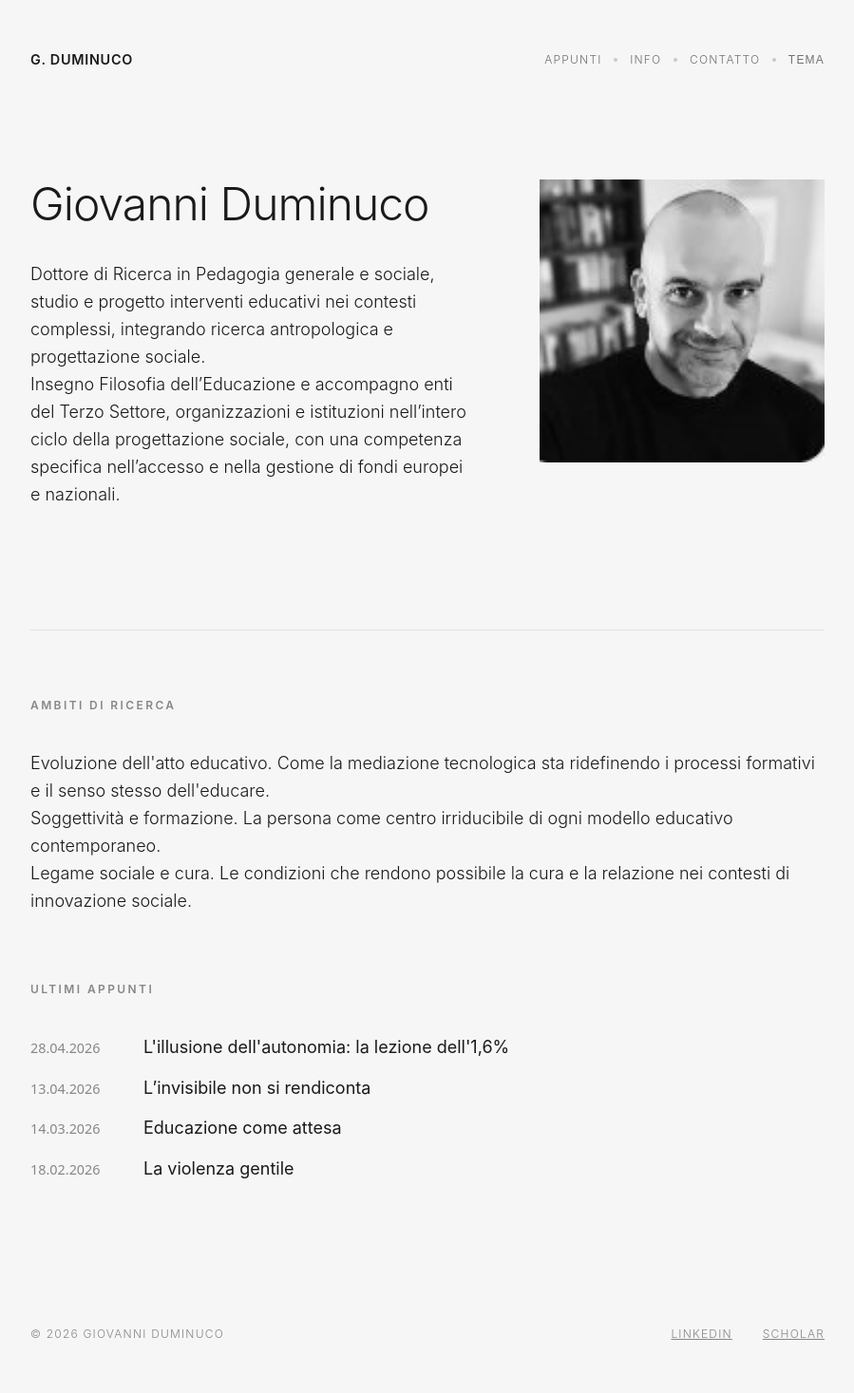
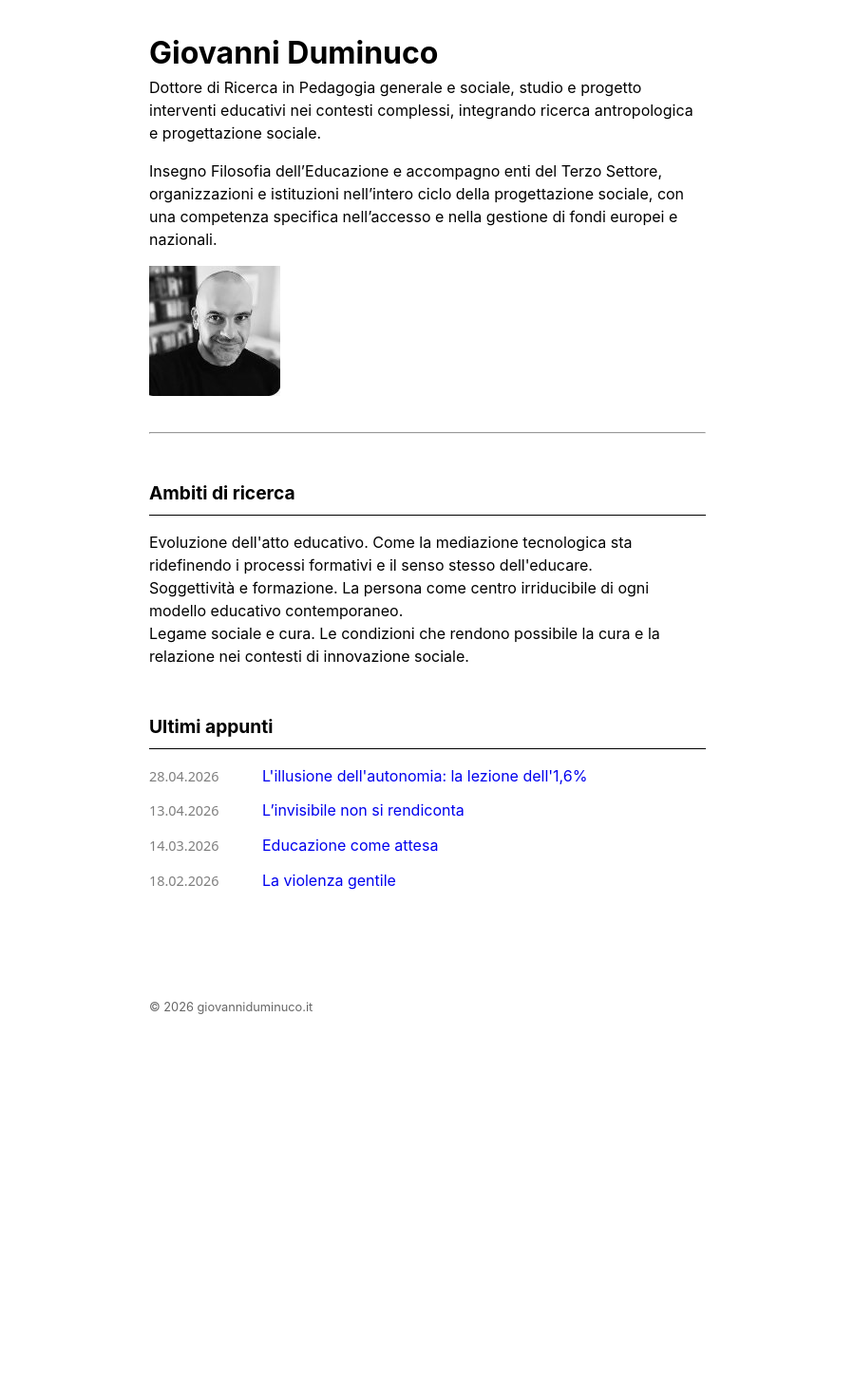
Before and after one commit to dumgio/dumgio.github.io, a Jekyll site: the page built from index.html, in a window 1280 px wide. Shown: the whole page at 95% size, without its empty margins (190-1089 px from the left). Built offline with Jekyll 4.4.1, drawn with Linux system fonts in a browser that asks for light colours; after the commit the page ends 1118 px from its top, so only the background shows below that.

Commit message:
Update default.html

```diff
--- a/_layouts/default.html
+++ b/_layouts/default.html
@@ -3,206 +3,63 @@
 <head>
     <meta charset="utf-8">
     <meta name="viewport" content="width=device-width, initial-scale=1.0">
-    <title>{% if page.url == "/" %}Giovanni Duminuco, PhD{% else %}{{ page.title }} | Giovanni Duminuco, PhD{% endif %}</title>
+    <title>{{ page.title }}</title>
     {% seo %}
-
-    <script>
-        (function() {
-            const savedTheme = localStorage.getItem("theme");
-            if (savedTheme === "dark") {
-                document.documentElement.setAttribute("data-theme", "dark");
-            } else if (savedTheme === "light") {
-                document.documentElement.setAttribute("data-theme", "light");
-            } else if (window.matchMedia("(prefers-color-scheme: dark)").matches) {
-                document.documentElement.setAttribute("data-theme", "dark");
-            }
-        })();
-    </script>
-
     <style>
         :root {
-            --bg-color: #f6f6f6;
-            --text-color: #1a1a1a;
-            --border-color: rgba(0,0,0,0.08);
-            /* Font di sistema premium per emulare Athletics senza caricare file */
-            --font-main: -apple-system, BlinkMacSystemFont, "Segoe UI", Roboto, Helvetica, Arial, sans-serif;
-            --max-width: 900px;
+            --bg: #ffffff;
+            --fg: #000000;
+            --link: #0000ee;
+            --stack-gap: 2rem;
         }
 
-        [data-theme="dark"] {
-            --bg-color: #111111;
-            --text-color: #e0e0e0;
-            --border-color: rgba(255,255,255,0.1);
+        @media (prefers-color-scheme: dark) {
+            :root {
+                --bg: #000000;
+                --fg: #ffffff;
+                --link: #58a6ff;
+            }
         }
 
         * { box-sizing: border-box; margin: 0; padding: 0; }
-        html, body { background-color: var(--bg-color); color: var(--text-color); transition: background 0.3s ease; }
 
         body {
-            max-width: var(--max-width);
+            background-color: var(--bg);
+            color: var(--fg);
+            font-family: -apple-system, BlinkMacSystemFont, "Segoe UI", Roboto, Helvetica, Arial, sans-serif;
+            line-height: 1.5;
+            padding: 2rem;
+            max-width: 650px;
             margin: 0 auto;
-            padding: 0 2rem;
-            font-family: var(--font-main);
-            /* Specifiche Shikun */
-            font-size: 18px;
-            line-height: 29px;
-            font-weight: 300;
-            -webkit-font-smoothing: antialiased;
         }
 
-        header {
-            padding: 3rem 0;
-            display: flex;
-            justify-content: space-between;
-            align-items: center;
-        }
+        .stack > * + * { margin-top: var(--stack-gap); }
 
-        .header-logo {
-            font-weight: 600;
-            font-size: 0.9rem;
-            letter-spacing: 0.05em;
-            text-decoration: none;
-            color: var(--text-color);
-            text-transform: uppercase;
-        }
+        h1.logo { font-size: 1.5rem; font-weight: 700; margin-bottom: 1rem; }
+        h1.logo span { font-weight: 400; opacity: 0.6; }
 
-        .nav-desktop {
-            display: flex;
-            align-items: center;
-            gap: 0.8rem;
-            font-size: 0.75rem;
-            text-transform: uppercase;
-            letter-spacing: 0.1em;
-        }
+        h2 { font-size: 1.2rem; font-weight: 700; margin-top: 3rem; margin-bottom: 1rem; border-bottom: 1px solid currentColor; padding-bottom: 0.5rem; }
 
-        .nav-desktop a { text-decoration: none; color: var(--text-color); opacity: 0.6; transition: opacity 0.2s; }
-        .nav-desktop a:hover { opacity: 1; }
-        .nav-dot { width: 4px; height: 4px; background: var(--text-color); border-radius: 50%; opacity: 0.2; }
+        p { margin-bottom: 1rem; }
+        em { font-style: italic; }
+        strong { font-weight: 700; }
 
-        .menu-toggle {
-            display: none;
-            flex-direction: column;
-            gap: 6px;
-            cursor: pointer;
-            background: none;
-            border: none;
-            z-index: 1001;
-        }
-        .menu-toggle span { width: 22px; height: 1px; background: var(--text-color); transition: 0.3s; }
+        ul { list-style: none; }
+        li { margin-bottom: 0.5rem; display: flex; gap: 1rem; align-items: baseline; }
+        small { font-family: monospace; opacity: 0.6; min-width: 85px; }
 
-        .nav-mobile {
-            position: fixed;
-            top: 0; right: -100%;
-            width: 100%; height: 100vh;
-            background: var(--bg-color);
-            display: flex;
-            flex-direction: column;
-            justify-content: center;
-            align-items: center;
-            gap: 2rem;
-            z-index: 1000;
-            transition: 0.4s cubic-bezier(0.16, 1, 0.3, 1);
-        }
-        .nav-mobile.active { right: 0; }
-        .nav-mobile a { font-size: 1.5rem; text-decoration: none; color: var(--text-color); text-transform: uppercase; }
+        a { color: var(--link); text-decoration: none; }
+        a:hover { text-decoration: underline; }
 
-        main { margin-bottom: 4rem; }
-
-        .home-hero {
-            display: flex;
-            gap: 4rem;
-            align-items: flex-start;
-            padding: 4rem 0;
-        }
-        .hero-text { flex: 1.5; }
-        .hero-image { flex: 1; text-align: right; }
-        .hero-image img { width: 100%; max-width: 300px; filter: grayscale(100%); }
-
-        h1 { font-size: 3rem; font-weight: 300; margin-bottom: 2rem; line-height: 1.1; letter-spacing: -0.02em; }
-        h2 { font-size: 0.75rem; text-transform: uppercase; letter-spacing: 0.2em; margin: 4rem 0 2rem; opacity: 0.5; font-weight: 600; }
-
-        hr { border: none; border-top: 1px solid var(--border-color); margin: 4rem 0; }
-
-        a { color: inherit; transition: opacity 0.2s; }
-        .post-list a { text-decoration: none; }
-        .post-list a:hover { text-decoration: underline; text-underline-offset: 4px; }
-
-        footer {
-            padding: 5rem 0 3rem;
-            font-size: 0.75rem;
-            text-transform: uppercase;
-            letter-spacing: 0.1em;
-            display: flex;
-            justify-content: space-between;
-            opacity: 0.5;
-        }
-
-        @media screen and (max-width: 768px) {
-            header { padding: 2rem 0; }
-            .nav-desktop { display: none; }
-            .menu-toggle { display: flex; }
-            .home-hero { flex-direction: column-reverse; gap: 2.5rem; padding: 1rem 0; }
-            h1 { font-size: 2.2rem; }
-            .hero-image { text-align: left; }
-            .hero-image img { max-width: 180px; }
-            footer { flex-direction: column; gap: 1.5rem; }
-        }
+        footer { margin-top: 5rem; padding-top: 2rem; opacity: 0.6; font-size: 0.8rem; }
     </style>
 </head>
 <body>
-
-    <header>
-        <a href="/" class="header-logo">G. DUMINUCO</a>
-
-        <div class="nav-desktop">
-            <a href="/blog">Appunti</a>
-            <div class="nav-dot"></div>
-            <a href="/info">Info</a>
-            <div class="nav-dot"></div>
-            <a href="mailto:giovanni.duminuco@gmail.com">Contatto</a>
-            <div class="nav-dot"></div>
-            <button id="theme-toggle" style="cursor:pointer; background:none; border:none; color:inherit; font-size:inherit; text-transform:inherit; letter-spacing:inherit; opacity:0.6;">Tema</button>
-        </div>
-
-        <button class="menu-toggle" id="mobile-btn">
-            <span></span>
-            <span></span>
-        </button>
-    </header>
-
-    <nav class="nav-mobile" id="mobile-menu">
-        <a href="/blog">Appunti</a>
-        <a href="/info">Info</a>
-        <a href="mailto:giovanni.duminuco@gmail.com">Contatto</a>
-    </nav>
-
-    <main>
+    <main class="stack">
         {{ content }}
     </main>
-
     <footer>
-        <span>&copy; {{ "now" | date: "%Y" }} Giovanni Duminuco</span>
-        <div style="display: flex; gap: 2rem;">
-            <a href="https://www.linkedin.com/in/dumgio/" target="_blank">Linkedin</a>
-            <a href="https://scholar.google.com/citations?user=lpBSylMAAAAJ&hl=it" target="_blank">Scholar</a>
-        </div>
+        <p>&copy; {{ "now" | date: "%Y" }} giovanniduminuco.it</p>
     </footer>
-
-    <script>
-        const toggleBtn = document.getElementById('theme-toggle');
-        toggleBtn.addEventListener('click', () => {
-            let currentTheme = document.documentElement.getAttribute('data-theme');
-            let nextTheme = currentTheme === 'dark' ? 'light' : 'dark';
-            document.documentElement.setAttribute('data-theme', nextTheme);
-            localStorage.setItem('theme', nextTheme);
-        });
-
-        const mobileBtn = document.getElementById('mobile-btn');
-        const mobileMenu = document.getElementById('mobile-menu');
-        mobileBtn.addEventListener('click', () => {
-            mobileMenu.classList.toggle('active');
-            mobileBtn.classList.toggle('open');
-        });
-    </script>
 </body>
 </html>
```
